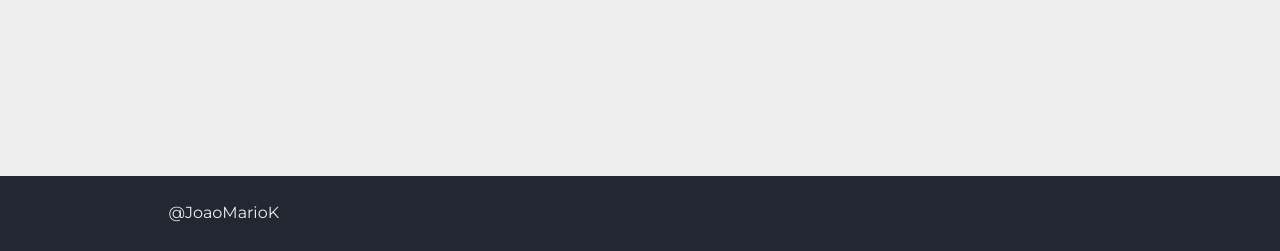
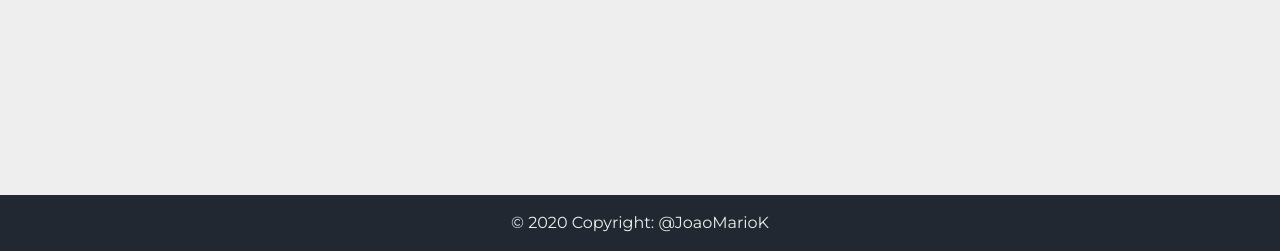
Before and after one commit to joaomariok/WebHub, a plain HTML site: page index.html in a window 1280 px wide. Shown: the part 549-800 px from the top of the page. Drawn offline with nearby package versions, Linux system fonts and the light colour scheme.

Commit message:
Changes to the footer

```diff
--- a/css/styles.css
+++ b/css/styles.css
@@ -76,11 +76,6 @@ body {
 #footer {
 	background-color: #222831;
 	color: #eeeeee;
-	padding: 2% 12%;
-	position:fixed;
-	bottom:0;
-	left:0;
-	right: 0;
 }
 
 .rodape {
@@ -89,7 +84,7 @@ body {
 }
 
 .rodape:hover {
-	color: inherit;
+	color: #00adb5;
 	text-decoration: none;
 }
 
--- a/index.html
+++ b/index.html
@@ -190,11 +190,18 @@
     </div>
   </section>
 
-  <section id="footer">
-    <div class="container">
-      <a class="rodape" href="https://twitter.com/joaomariok">@JoaoMarioK</a>
-      <!-- <small class="text-muted">by JoaoMarioK</small> -->
-    </div>
+  <section>
+    <!-- Footer -->
+    <footer class="page-footer font-small blue fixed-bottom" id="footer">
+
+      <!-- Copyright -->
+      <div class="footer-copyright text-center py-3">© 2020 Copyright:
+        <a class="rodape" href="https://twitter.com/joaomariok"> @JoaoMarioK</a>
+      </div>
+      <!-- Copyright -->
+
+    </footer>
+    <!-- Footer -->
   </section>
 
 </body>
```
